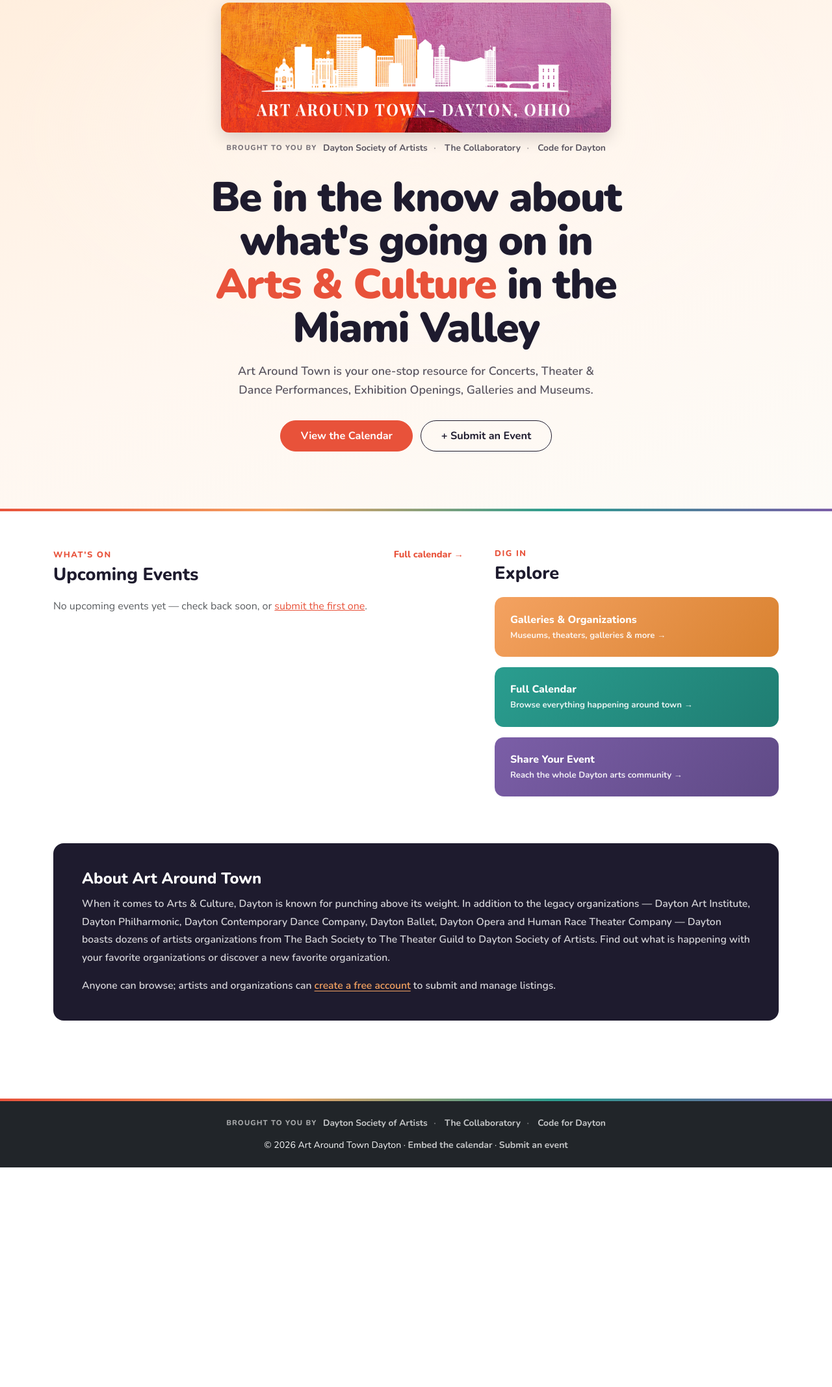
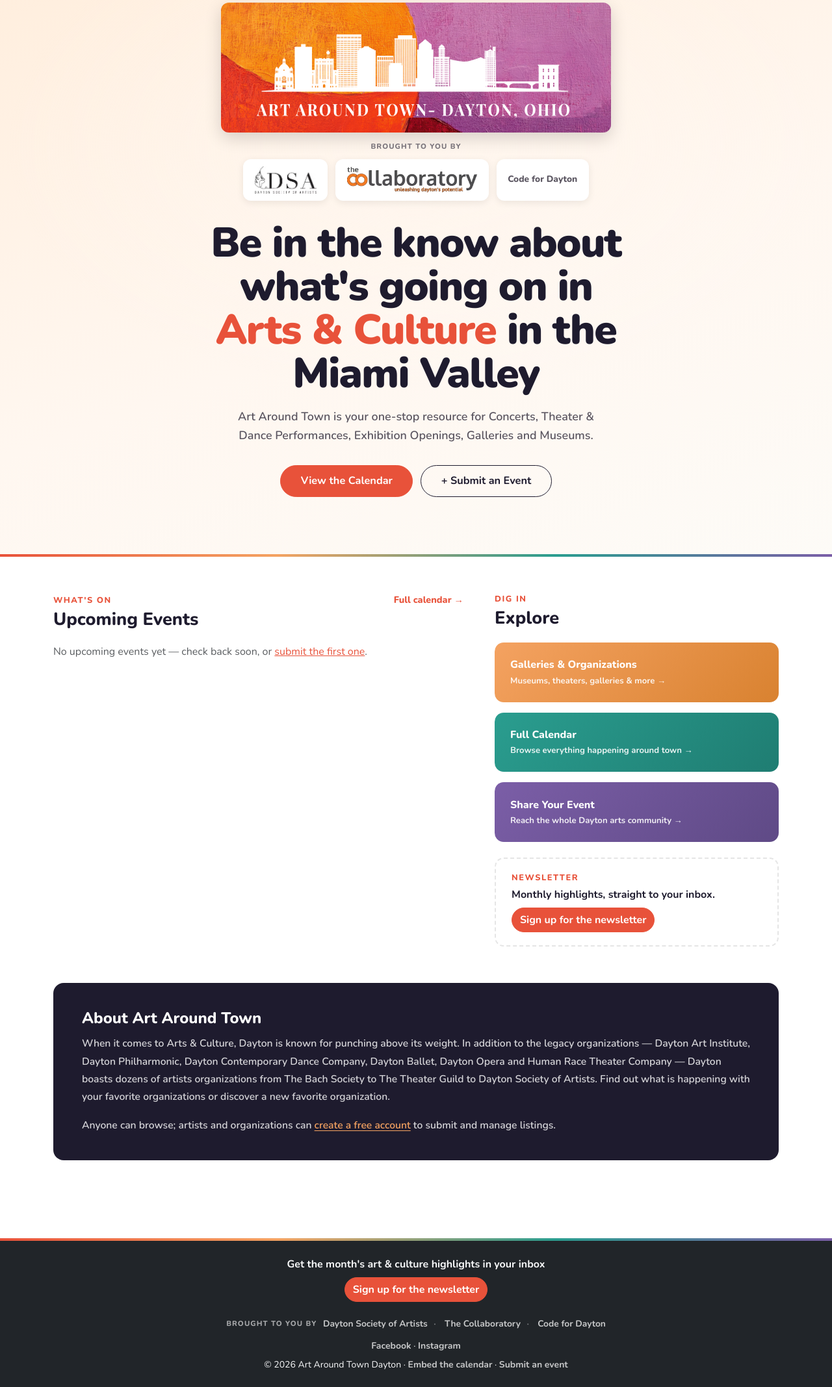
Before and after one commit to codefordayton/artaroundtown, a Django app: page / in a window 1280 px wide. Shown: the part 131-2266 px from the top of the page at 65% size. Before the commit the page ends 1928 px from the top, so only its background shows below. Run offline with Django 5.2, Linux system fonts and the light colour scheme; data comes from the database, SQL or seed files in the repository; data that the repository does not hold is empty.

Commit message:
Partner logos, social links, DSA URL, hosted Brevo signup form
Hero credit now shows DSA and Collaboratory logos on white tiles (Code for
Dayton stays as text until a non-black-background logo is available);
footer keeps text names. Facebook group and Instagram links in the footer.
Newsletter buttons link to Brevo's hosted form, which handles confirmation
and unsubscribe; the inline API form remains as a fallback when
NEWSLETTER_FORM_URL is empty and a list id is set.

Co-Authored-By: Claude Fable 5.1 <noreply@anthropic.com>

```diff
--- a/apps/events/context_processors.py
+++ b/apps/events/context_processors.py
@@ -12,7 +12,8 @@ def site_meta(request):
         'SITE_DESCRIPTION': settings.SITE_DESCRIPTION,
         'SITE_PARTNERS': settings.SITE_PARTNERS,
         'SITE_SOCIAL': [s for s in settings.SITE_SOCIAL if s.get('url')],
-        'NEWSLETTER_ENABLED': bool(settings.BREVO_NEWSLETTER_LIST_ID),
+        'NEWSLETTER_ENABLED': bool(settings.NEWSLETTER_FORM_URL or settings.BREVO_NEWSLETTER_LIST_ID),
+        'NEWSLETTER_FORM_URL': settings.NEWSLETTER_FORM_URL,
         # Social scrapers need an absolute image URL
         'default_og_image': request.build_absolute_uri(static('img/og-default.png')),
     }
--- a/static/css/main.css
+++ b/static/css/main.css
@@ -406,11 +406,32 @@ main.container {
   border-bottom-color: var(--color-primary);
 }
 
+/* Logo tiles (hero): white cards so logos with white backgrounds blend in */
+.partner-list-logos { gap: 0.75rem; justify-content: center; }
+.partner-list-logos li + li::before { content: none; }
+.partner-tile {
+  display: flex;
+  align-items: center;
+  justify-content: center;
+  min-height: 64px;
+  padding: 0.6rem 1.1rem;
+  background: #fff;
+  border-radius: 12px;
+  box-shadow: 0 3px 12px rgba(0,0,0,0.08);
+  border-bottom: none !important;
+  font-weight: 800;
+  color: var(--color-dark);
+  transition: transform var(--transition), box-shadow var(--transition);
+}
+.partner-tile:hover { transform: translateY(-2px); box-shadow: 0 8px 20px rgba(0,0,0,0.14); color: var(--color-dark); }
 .partner-logo {
-  height: 34px;
+  height: 42px;
   width: auto;
+  max-width: 200px;
+  object-fit: contain;
   display: block;
 }
+@media (max-width: 575px) { .partner-logo { height: 32px; max-width: 150px; } .partner-tile { min-height: 52px; padding: 0.5rem 0.8rem; } }
 
 .partner-credit-footer {
   justify-content: center;
@@ -419,7 +440,6 @@ main.container {
 }
 
 .partner-credit-footer .partner-list a:hover { color: var(--color-accent); border-bottom-color: var(--color-accent); }
-.partner-credit-footer .partner-logo { filter: brightness(0) invert(1); opacity: 0.9; }
 
 .footer-link, .footer-social a {
   color: rgba(255,255,255,0.75);
--- a/templates/events/landing.html
+++ b/templates/events/landing.html
@@ -31,7 +31,7 @@
     border-radius: 12px;
     box-shadow: 0 8px 26px rgba(0,0,0,0.16);
   }
-  .partner-credit-hero { margin: 0 auto 2rem; justify-content: center; }
+  .partner-credit-hero { margin: 0 auto 2rem; flex-direction: column; gap: 0.6rem; justify-content: center; }
 
   .hero-inner { max-width: 760px; margin: 0 auto; text-align: center; }
 
@@ -240,7 +240,7 @@
   <div class="hero-inner">
     <img class="hero-banner" src="{% static 'img/aat-banner.png' %}"
          alt="Art Around Town — Dayton, Ohio">
-    {% include 'includes/partner_credit.html' with extra_class='partner-credit-hero' %}
+    {% include 'includes/partner_credit.html' with extra_class='partner-credit-hero' show_logos=True %}
     <h1 class="hero-title">Be in the know about what's going on in <em>Arts&nbsp;&amp;&nbsp;Culture</em> in the Miami Valley</h1>
     <p class="hero-subtitle">
       Art Around Town is your one-stop resource for Concerts, Theater &amp; Dance
--- a/templates/includes/newsletter_form.html
+++ b/templates/includes/newsletter_form.html
@@ -1,4 +1,7 @@
-{% if NEWSLETTER_ENABLED %}
+{% if NEWSLETTER_FORM_URL %}
+<a href="{{ NEWSLETTER_FORM_URL }}" target="_blank" rel="noopener"
+   class="btn btn-primary newsletter-link {{ extra_class|default:'' }}">Sign up for the newsletter</a>
+{% elif NEWSLETTER_ENABLED %}
 <form method="post" action="{% url 'newsletter-signup' %}" class="newsletter-form {{ extra_class|default:'' }}">
   {% csrf_token %}
   <input type="hidden" name="next" value="{{ request.get_full_path }}">
--- a/templates/includes/partner_credit.html
+++ b/templates/includes/partner_credit.html
@@ -1,12 +1,13 @@
 {% load static %}
-{# Partner credit line. Logos show when SITE_PARTNERS[n].logo is set in settings; otherwise the name. #}
+{# Partner credit line. Pass show_logos=True to render logos (from SITE_PARTNERS[n].logo) on white tiles; otherwise names. #}
 <div class="partner-credit {{ extra_class|default:'' }}">
   <span class="partner-credit-label">Brought to you by</span>
-  <ul class="partner-list">
+  <ul class="partner-list{% if show_logos %} partner-list-logos{% endif %}">
     {% for p in SITE_PARTNERS %}
       <li>
-        <a href="{{ p.url }}" target="_blank" rel="noopener" title="{{ p.name }}">
-          {% if p.logo %}
+        <a href="{{ p.url }}" target="_blank" rel="noopener" title="{{ p.name }}"
+           {% if show_logos %}class="partner-tile"{% endif %}>
+          {% if show_logos and p.logo %}
             <img src="{% static p.logo %}" alt="{{ p.name }}" class="partner-logo">
           {% else %}
             {{ p.name }}
```
Also changed, not shown: apps/events/tests.py (+17 -0 lines), config/settings/base.py (+13 -4 lines), static/img/partners/collaboratory.png (added), static/img/partners/dsa.png (added).
